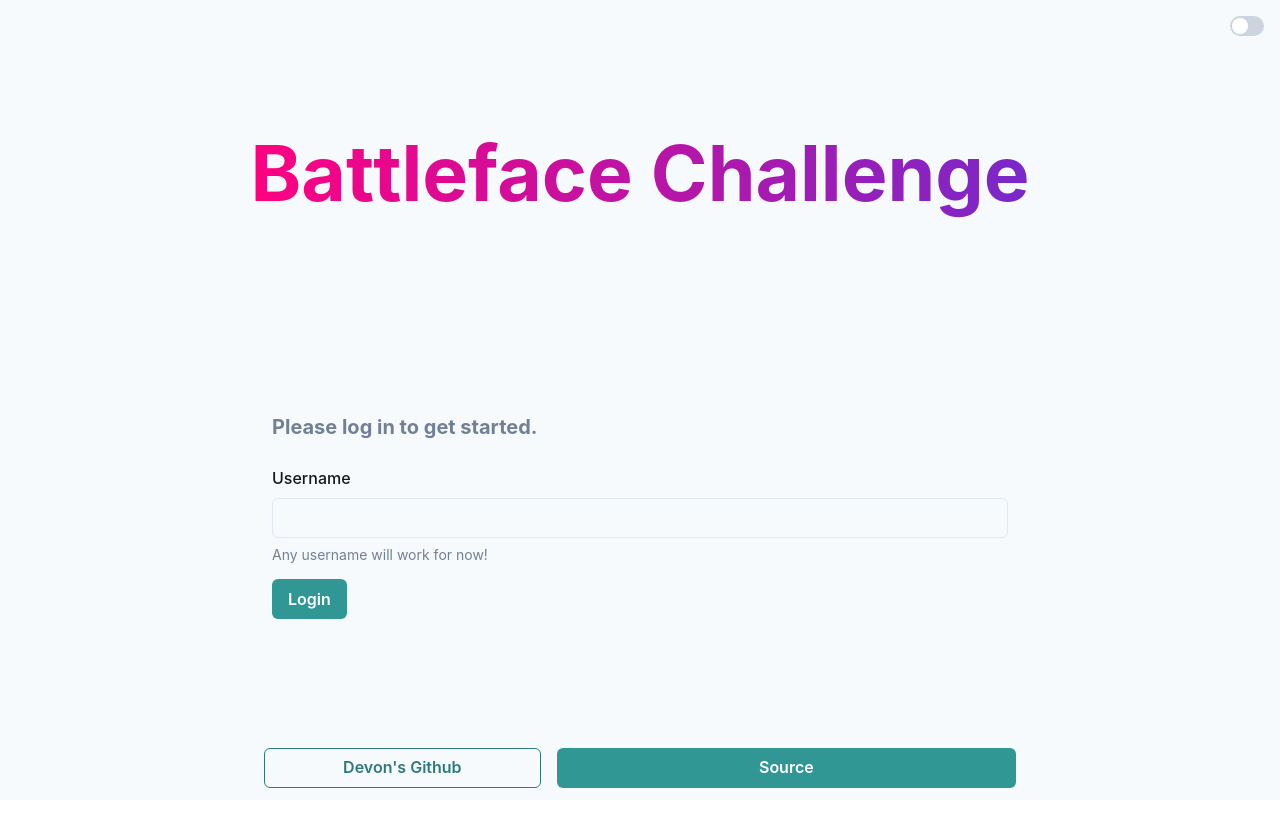
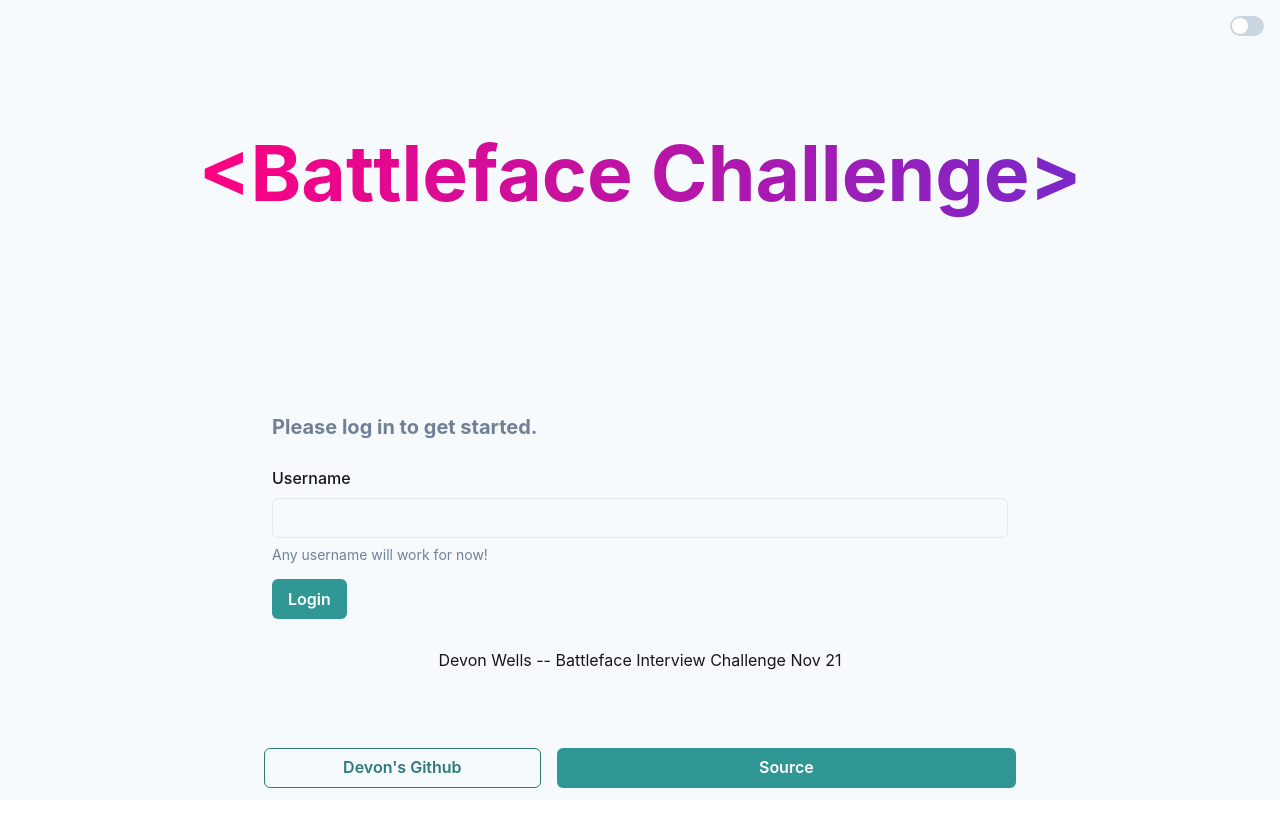
Before and after one commit to devdumpling/battleface-next, a Next.js app: page / in a window 1280 px wide. Shown: the top 826 px of the page. After the commit the page ends 800 px from the top, so only its background shows below. Built offline with nearby package versions, Linux system fonts and the light colour scheme.

Commit message:
Add JWT to localstorage and handle api request

```diff
--- a/src/components/Footer.tsx
+++ b/src/components/Footer.tsx
@@ -1,5 +1,5 @@
 import { Flex, FlexProps } from '@chakra-ui/react'
 
 export const Footer = (props: FlexProps) => (
-  <Flex as="footer" py="8rem" {...props} />
+  <Flex position="absolute" bottom="0" as="footer" py="8rem" {...props} />
 )
--- a/src/components/Hero.tsx
+++ b/src/components/Hero.tsx
@@ -13,5 +13,5 @@ export const Hero = ({ title }: { title: string }) => (
 );
 
 Hero.defaultProps = {
-  title: "Battleface Challenge",
+  title: "\<Battleface Challenge\>",
 };
--- a/src/pages/index.tsx
+++ b/src/pages/index.tsx
@@ -34,9 +34,18 @@ import { IUser, QuotationRequest } from "../types";
 const QuoteForm = () => {
   const handleFetchQuote = async (params: QuotationRequest) => {
     try {
-      const res = await axios.post("/api/quotation", {
-        ...params,
-      });
+      const res = await axios.post(
+        "/api/quotation",
+        {
+          ...params,
+        },
+        {
+          headers: {
+            "Content-Type": "application/json",
+            Authorization: `Bearer ${window.localStorage.getItem("token")}`,
+          },
+        }
+      );
       console.log(res.data);
     } catch (error) {
       console.error(error);
@@ -130,6 +139,11 @@ const Home = () => {
 
   console.log(quotes.docs.map((doc) => doc.data())); */
 
+  const handleLogout = () => {
+    window.localStorage.removeItem("token");
+    setUser(null);
+  };
+
   const handleLogin = async (username) => {
     try {
       const res = await axios.post(
@@ -143,7 +157,12 @@ const Home = () => {
           },
         }
       );
-      if (res.status === 200 && res.data?.user) {
+      if (res.status === 200 && res.data?.token && res.data?.user) {
+        // Using local storage is not ideal for prod! Vulnerable to XSS/CSRF attacks. This is just for demoing.
+        // Better to use a secure cookie and/or access/refresh token pattern.
+        // More discussion:
+        // https://dev.to/cotter/localstorage-vs-cookies-all-you-need-to-know-about-storing-jwt-tokens-securely-in-the-front-end-15id
+        window.localStorage.setItem("token", res.data.token);
         setUser(res.data.user);
       } else {
         throw new Error("An unexpected error occurred.");
@@ -211,7 +230,7 @@ const Home = () => {
 
       <DarkModeSwitch />
       <Footer>
-        <Text>Devon Wells -- Battleface Interview Challenge 11.16.21</Text>
+        <Text>Devon Wells -- Battleface Interview Challenge Nov 21</Text>
       </Footer>
       <CTA />
     </Container>
```
